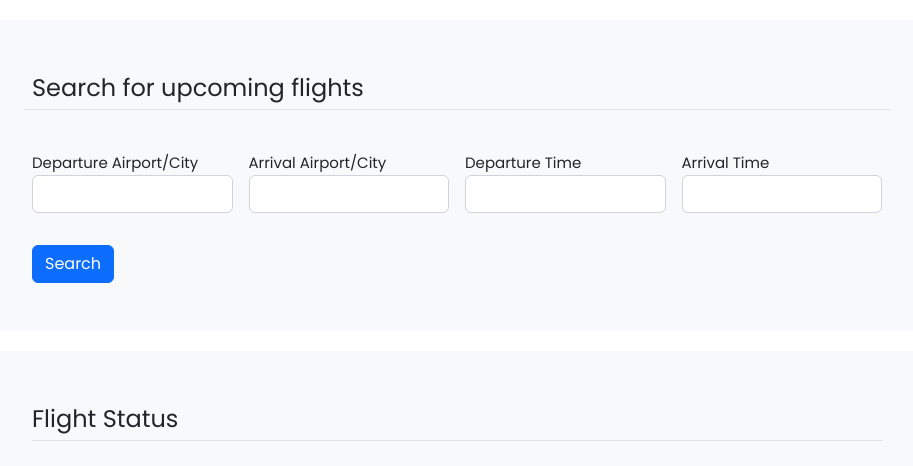
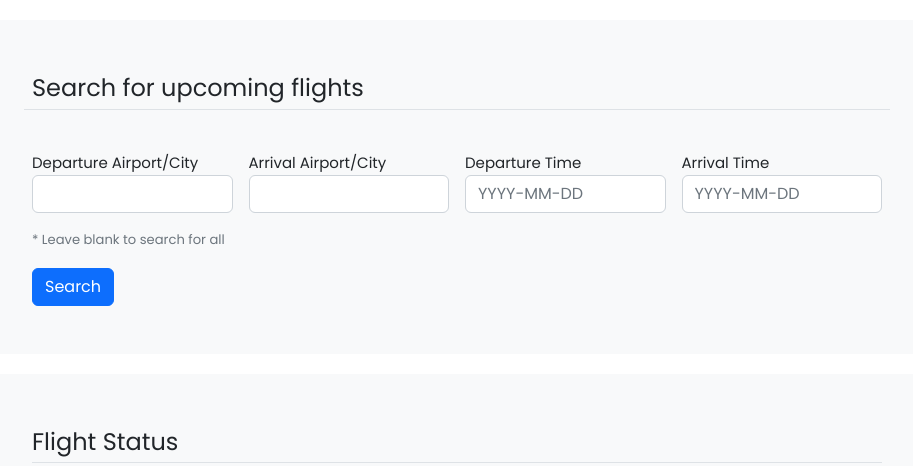
Before and after one commit to Jaacky-Huaang/Databases_Project, a Flask app: page / in a window 1280 px wide. Shown: the part 80-546 px from the top of the page, without its empty margins (183-1096 px from the left). Run offline with Flask 3, Linux system fonts and the light colour scheme; some libraries are stand-ins or nearby versions.

Commit message:
finish up-coming flight public search

```diff
--- a/reservation/routes.py
+++ b/reservation/routes.py
@@ -1,6 +1,7 @@
 from flask import render_template, request, url_for, redirect, session, flash
 from reservation import app, conn, bcrypt
 import reservation.forms as forms
+import json
 
 @app.route('/', methods=['GET', 'POST'])
 @app.route('/home', methods=['GET', 'POST'])
@@ -18,12 +19,11 @@ def home():
         cursor.execute(query_upcoming_flight)
         search_result = cursor.fetchall()
         cursor.close()
-
-        print(search_result)
-        return redirect(url_for('upcoming_flight', search_result=search_result))
+        return redirect(url_for('upcoming_flight', search_result=json.dumps(search_result, default=str)))
 
     form_flight_status = forms.PublicSearchFlightStatusForm()
     return render_template('index.html', form_upcoming_flight=form_upcoming_flight, form_flight_status=form_flight_status)
+
 
 @app.route('/about')
 def about():
@@ -32,7 +32,8 @@ def about():
 # Define route for searching upcoming flight
 @app.route('/upcoming_flight/<search_result>', methods=['GET', 'POST'])
 def upcoming_flight(search_result):
-    print(search_result)
+    search_result = json.loads(search_result)
+    # print(type(search_result[0]))
     return render_template('upcoming_flight.html', search_result=search_result)
 
 
--- a/reservation/templates/index.html
+++ b/reservation/templates/index.html
@@ -42,7 +42,7 @@
                     {% endfor %}
                 </div>
             {% else %}
-                {{ form_upcoming_flight.departure_time(class="form-control") }}
+                {{ form_upcoming_flight.departure_time(class="form-control", placeholder="YYYY-MM-DD") }}
             {% endif %}
         </div>
 
@@ -56,11 +56,13 @@
                     {% endfor %}
                 </div>
             {% else %}
-                {{ form_upcoming_flight.arrival_time(class="form-control") }}
+                {{ form_upcoming_flight.arrival_time(class="form-control", placeholder="YYYY-MM-DD") }}
             {% endif %}
         </div>
 
-        <div class="spacer"></div>
+        <small class="text-muted">* Leave blank to search for all</small>
+
+
         <div class="form-group">
             {{ form_upcoming_flight.submit(class="btn btn-primary") }}
         </div>
```
Also changed, not shown: reservation/__init__.py (+8 -5 lines), reservation/templates/upcoming_flight.html (+13 -4 lines).
